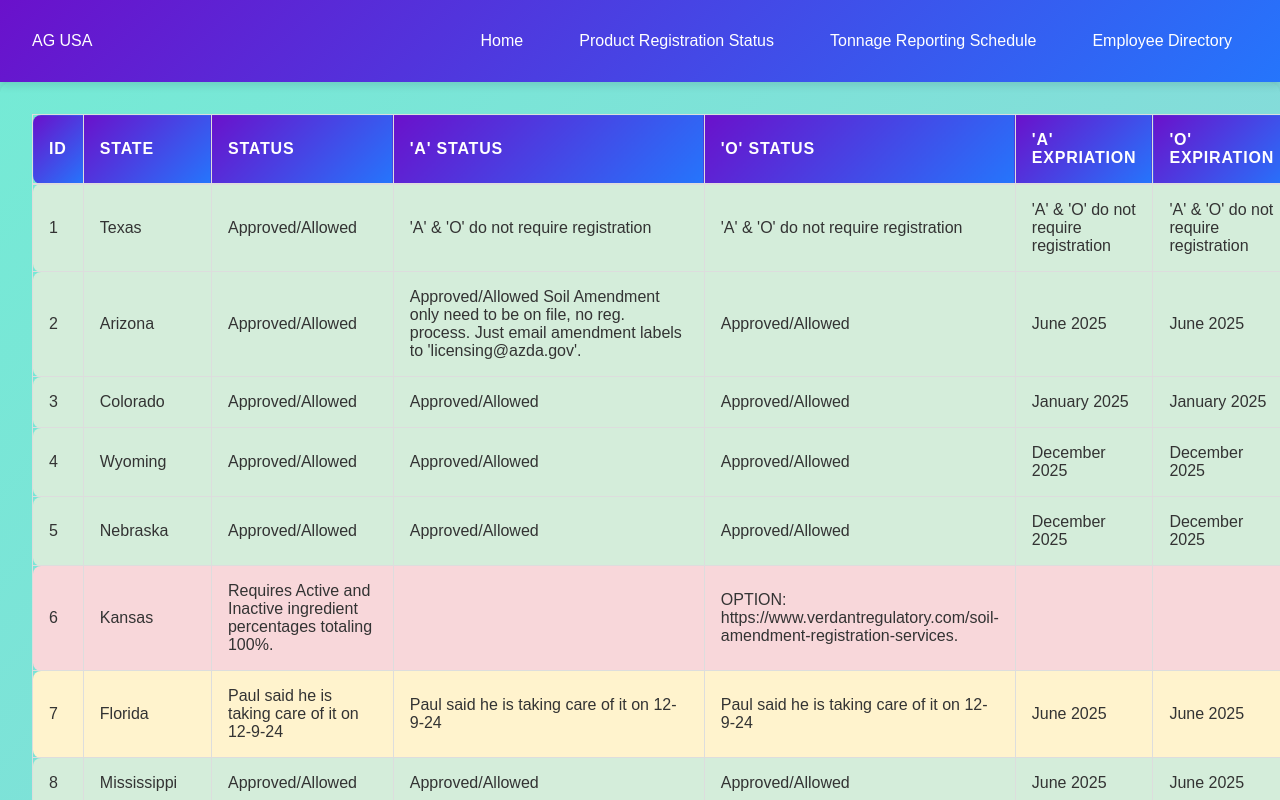
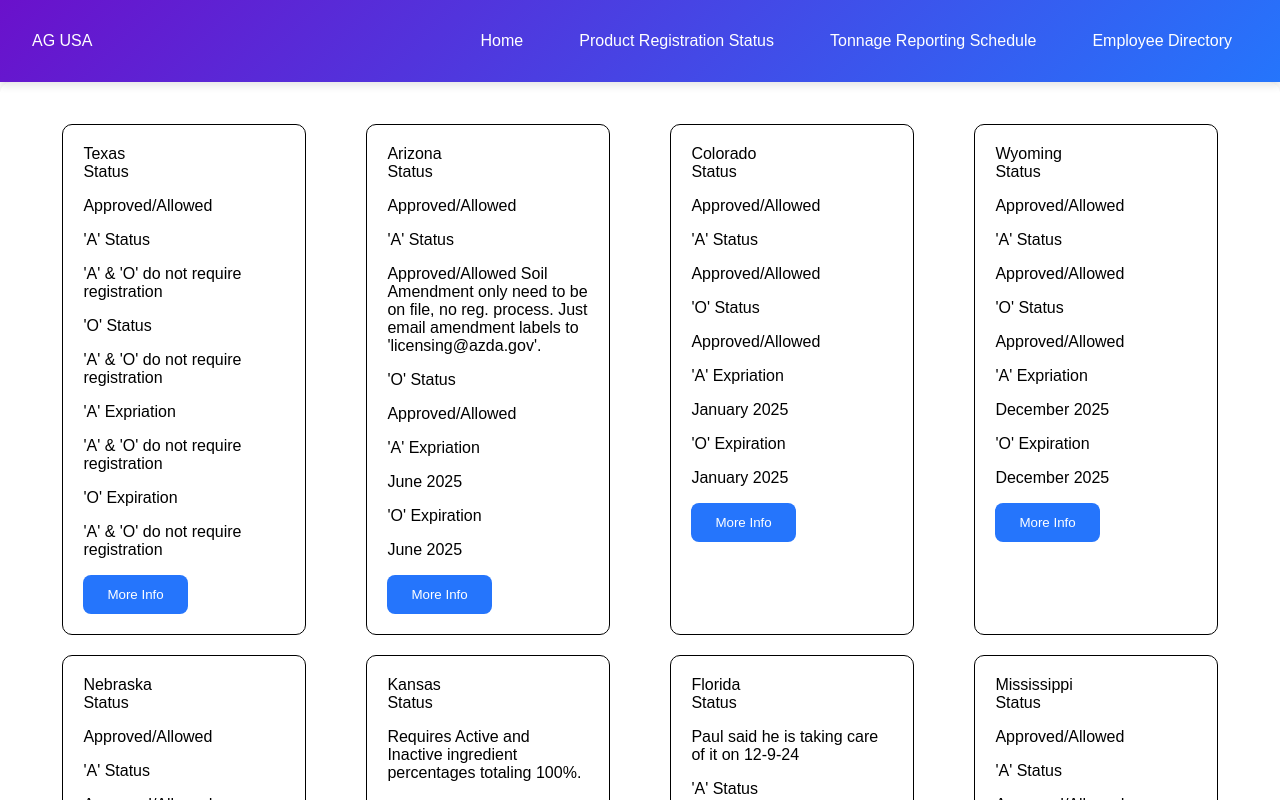
Before and after one commit to max-well-creator/work_dashboard, a Next.js app: page /product_reg_status in a window 1280 px wide. Shown: the top 800 px of the page. Built offline with nearby package versions, Linux system fonts and the light colour scheme.

Commit message:
change product statuses table to use cards

```diff
--- a/src/app/globals.scss
+++ b/src/app/globals.scss
@@ -4,10 +4,6 @@ body {
   padding: 0;
   box-sizing: border-box;
   font-family: 'Arial', sans-serif;
-  background: linear-gradient(135deg, #74ebd5, #acb6e5);
-
-
-
 }
 
 a {
--- /dev/null
+++ b/src/components/CustomCard/CustomCard.js
@@ -0,0 +1,73 @@
+import React from "react";
+import {
+	Card,
+	CardBody,
+	CardHeader,
+	CardText,
+	Button,
+	CardTitle,
+} from "reactstrap";
+
+import styles from "./CustomCard.module.scss";
+
+export default function CustomCard({ row, dataHeaders, background }) {
+	const {
+		id,
+		state,
+		license_statues,
+		a_status,
+		o_status,
+		a_expiration,
+		o_expiration,
+	} = row;
+	const {
+		STATUS_HEADING,
+		ASTATUS_HEADING,
+		OSTATUS_HEADING,
+		AEXPIRATION_HEADING,
+		OEXPIRATION_HEADING,
+	} = dataHeaders;
+
+	// Headings and data array
+	const rowData = [
+		{
+			title: STATUS_HEADING,
+			info: license_statues,
+		},
+		,
+		{
+			title: ASTATUS_HEADING,
+			info: a_status,
+		},
+		{
+			title: OSTATUS_HEADING,
+			info: o_status,
+		},
+		{
+			title: AEXPIRATION_HEADING,
+			info: a_expiration,
+		},
+		{
+			title: OEXPIRATION_HEADING,
+			info: o_expiration,
+		},
+	];
+
+	// You can conditionally style the card based on the status
+
+	return (
+		<Card className={styles.card} style={{ backgroundColor: background }}>
+			<CardHeader>{state}</CardHeader>
+			<CardBody>
+				{rowData.map((info, index) => (
+					<>
+						<CardTitle>{info.title}</CardTitle>
+						<CardText key={index}>{info.info}</CardText>
+					</>
+				))}
+
+				<Button>More Info</Button>
+			</CardBody>
+		</Card>
+	);
+}
--- /dev/null
+++ b/src/components/CustomCard/CustomCard.module.scss
@@ -0,0 +1,7 @@
+.card {
+  margin: 10px;
+  border: 1px solid black;
+  border-radius: 10px;
+  padding: 20px;
+  width: 20%
+}
--- a/src/components/StatusTable/StatusTable.js
+++ b/src/components/StatusTable/StatusTable.js
@@ -3,20 +3,10 @@ import dataHeaders from "@/constants/stateRegistrationStatus";
 import statesRegData from "@/data/stateRegistrationStatus";
 import React from "react";
 import styles from "./StatusTable.module.scss";
+import CustomCard from "../CustomCard/CustomCard";
 
 const StatusTable = () => {
-	const {
-		ID_HEADING,
-		STATE_HEADING,
-		STATUS_HEADING,
-		ASTATUS_HEADING,
-		OSTATUS_HEADING,
-		AEXPIRATION_HEADING,
-		OEXPIRATION_HEADING,
-		APPROVED_COLOR,
-		REJECTED_COLOR,
-		PENDING_COLOR,
-	} = dataHeaders;
+	const { APPROVED_COLOR, REJECTED_COLOR, PENDING_COLOR } = dataHeaders;
 
 	// Helper function to get the correct CSS class based on the color
 	const getRowColorClass = (color) => {
@@ -35,35 +25,19 @@ const StatusTable = () => {
 
 	return (
 		<div className={styles.tableContainer}>
-			<table className={styles.statusTable}>
-				<thead>
-					<tr>
-						<th>{ID_HEADING}</th>
-						<th>{STATE_HEADING}</th>
-						<th>{STATUS_HEADING}</th>
-						<th>{ASTATUS_HEADING}</th>
-						<th>{OSTATUS_HEADING}</th>
-						<th>{AEXPIRATION_HEADING}</th>
-						<th>{OEXPIRATION_HEADING}</th>
-					</tr>
-				</thead>
-				<tbody>
-					{statesRegData.map((row) => {
-						const rowColorClass = getRowColorClass(row.color);
-						return (
-							<tr key={row.id} className={rowColorClass}>
-								<td>{row.id}</td>
-								<td>{row.state}</td>
-								<td>{row.license_statues}</td>
-								<td>{row.a_status}</td>
-								<td>{row.o_status}</td>
-								<td>{row.a_expiration}</td>
-								<td>{row.o_expiration}</td>
-							</tr>
-						);
-					})}
-				</tbody>
-			</table>
+			<div className={styles.statusTable}>
+				{statesRegData.map((row) => {
+					const rowColorClass = getRowColorClass(row.color);
+					return (
+						<CustomCard
+							key={row.id}
+							dataHeaders={dataHeaders}
+							row={row}
+							background={rowColorClass}
+						/>
+					);
+				})}
+			</div>
 		</div>
 	);
 };
--- a/src/components/StatusTable/StatusTable.module.scss
+++ b/src/components/StatusTable/StatusTable.module.scss
@@ -11,46 +11,9 @@
 }
 
 .statusTable {
-  width: 100%;
-  border-collapse: collapse;
-  border-spacing: 0;
-  font-size: 1rem;
-  color: #333;
-
-  th,
-  td {
-    border: 1px solid #ddd;
-    padding: 1rem;
-    text-align: left;
-    transition: background-color 0.3s ease, color 0.3s ease;
-  }
-
-  th {
-    background: linear-gradient(135deg, #6a11cb, #2575fc);
-    color: white;
-    font-weight: bold;
-    text-transform: uppercase;
-    letter-spacing: 0.05rem;
-    border-bottom: 2px solid #ddd;
-  }
-
-
-  tr:hover td {
-    background-color: #e9f5ff;
-    color: #000;
-  }
-
-  th:first-child,
-  td:first-child {
-    border-top-left-radius: 8px;
-    border-bottom-left-radius: 8px;
-  }
-
-  th:last-child,
-  td:last-child {
-    border-top-right-radius: 8px;
-    border-bottom-right-radius: 8px;
-  }
+  display: flex;
+  justify-content: space-around;
+  flex-wrap: wrap;
 }
 
 // Classes for row colors
```
